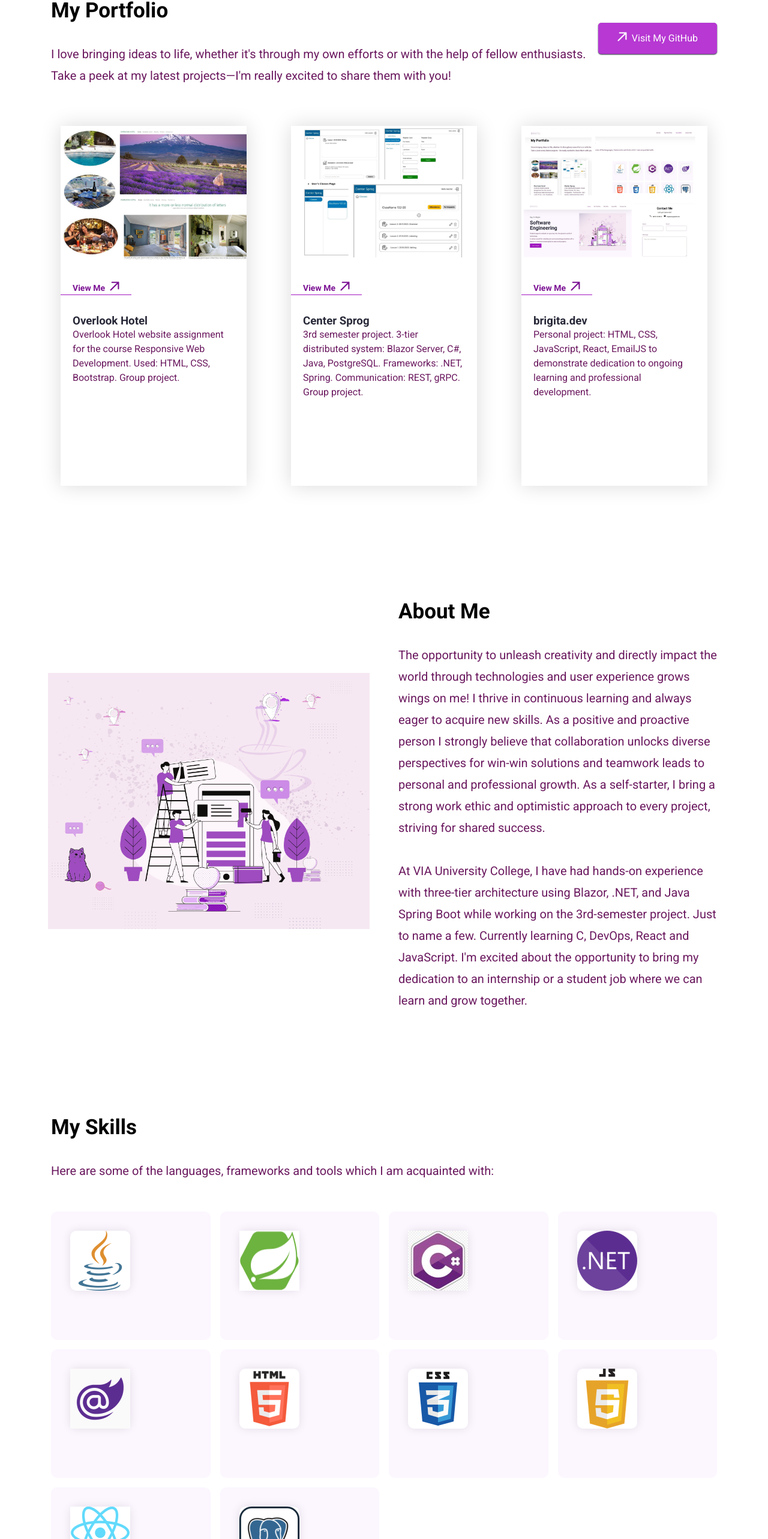
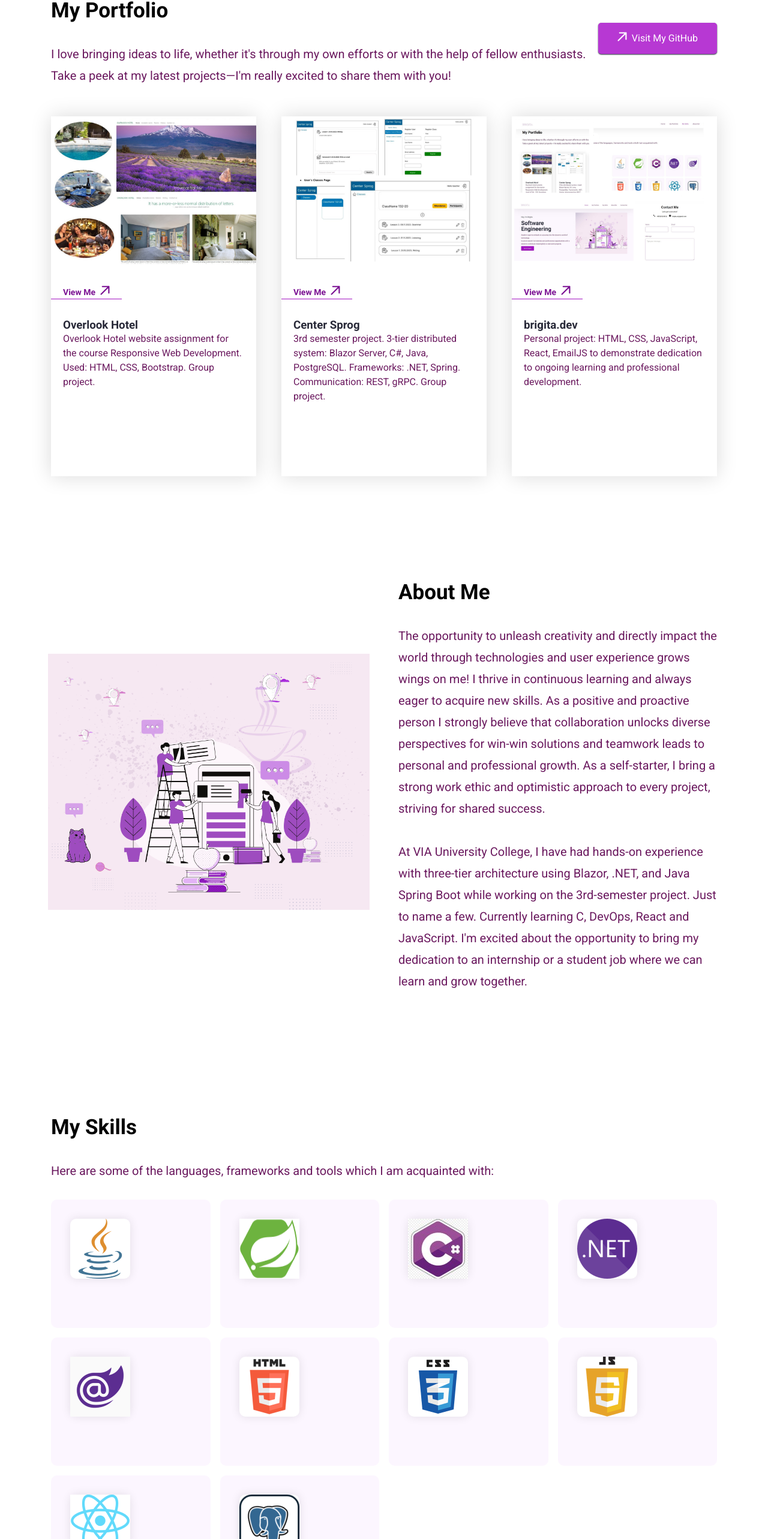
Before and after one commit to PinkCatCodes/brigita.dev-PersonalSite, a React (Create React App) app: page / in a window 1280 px wide. Shown: the part 821-3387 px from the top of the page at 60% size. Built offline with nearby package versions, Linux system fonts and the light colour scheme.

Commit message:
Update App.css

```diff
--- a/src/App.css
+++ b/src/App.css
@@ -277,14 +277,15 @@ p {
 .skills--section {
   display: flex;
   /* padding creates a space around skill sction*/
-  padding: 80px 85px;
+  padding: 112px 85px;
   flex-direction: column;
   justify-content: center;
   align-items: flex-start;
-  /*gap adds space belo my expertise*/
-  gap: 50px;
+  /*gap adds space below my expertise*/
+ gap:30px
 
 }
+
 .skills--container {
   display: flex;
   flex-direction: column;
@@ -311,8 +312,13 @@ p {
   /*grid-template-columns: repeat(5, 1fr);*/
   grid-template-columns: repeat(5, minmax(150px, 1fr));
   width: 100%; /* Utilize full container width for better responsiveness */
- /* margin: 0 auto;*/
+  margin: 0 auto;
 }
+@media screen and (max-width: 700px) {
+  .skills--section--container   {
+    padding: 0  80px;;/* Adjust the right margin for smaller screens */
+  }}
+
 .skills--section--card {
   display: flex;
   padding: 2rem;
@@ -363,7 +369,7 @@ p {
 
 @media screen and (max-width: 768px) {
   .skills--section--container {
-    grid-template-columns: repeat(2, minmax(150px, 1fr)); /* Display 2 columns on smaller screens */
+    grid-template-columns: repeat(2, minmax(150x, 1fr)); /* Display 2 columns on smaller screens */
   }
 }
 @media screen and (max-width: 1280px) {
@@ -463,12 +469,12 @@ p {
   justify-content: center;
   gap: 42px;
   width: 100%;
-  margin:auto;
+ /* margin:auto;*/
 }
 .portfolio--section--img {
   border-radius: 8px;
   width: 100%;
-  height:auto;
+  /*height:auto;*/
 
 }
 .portfolio--section--img > img {
@@ -478,14 +484,14 @@ p {
 .portfolio--section--card {
   display: flex;
   flex-direction: column;
-  align-items: stretch;
+  align-items: flex-start;/*strech*/
   gap: 32px;
-  flex: 1 1 0;
+  flex: 1 0 0;/*110*/
   background: #fff;
   box-shadow: 0 0 32px 0 rgba(0, 0, 0, 0.15);
   border: 12px;
   min-height: 600px;
-  margin: 1em;
+  margin: auto;/*1em;*/
 }
 
 /* Medium devices (tablets) */
@@ -498,7 +504,7 @@ p {
 /* Small devices (phones) */
 @media (max-width: 768px) {
   .portfolio--section--card {
-    min-height: 650px;
+    min-height: 500px;
   }
 }
 
@@ -521,9 +527,13 @@ p {
   padding: 0 20px;
   flex-direction: column;
   align-items: flex-start;
+  align-self: stretch;
   /*gap: 32px; i think i dont need*/
 
 }
+
+
+
 .portfolio--link a,link:visited,link:active {
   text-decoration: none;
   color:#7b1193;
@@ -649,14 +659,12 @@ p {
   border: 1.333px solid var(--primary);
   background: var(--white);
 }
-
 @media (max-width: 768px) {
   .phone-number {
     display: block; /* Display phone number in a block to make it easier to read on smaller screens */
     white-space: nowrap; /* Prevent line breaks */
   }
 }
-
 select {
   -webkit-appearance: none;
   -moz-appearance: none;
```
